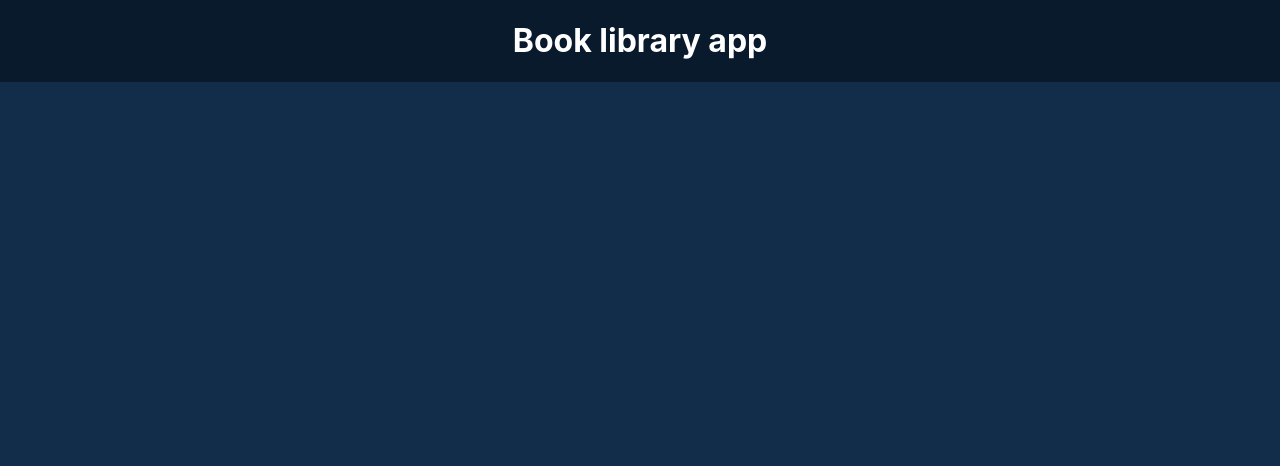
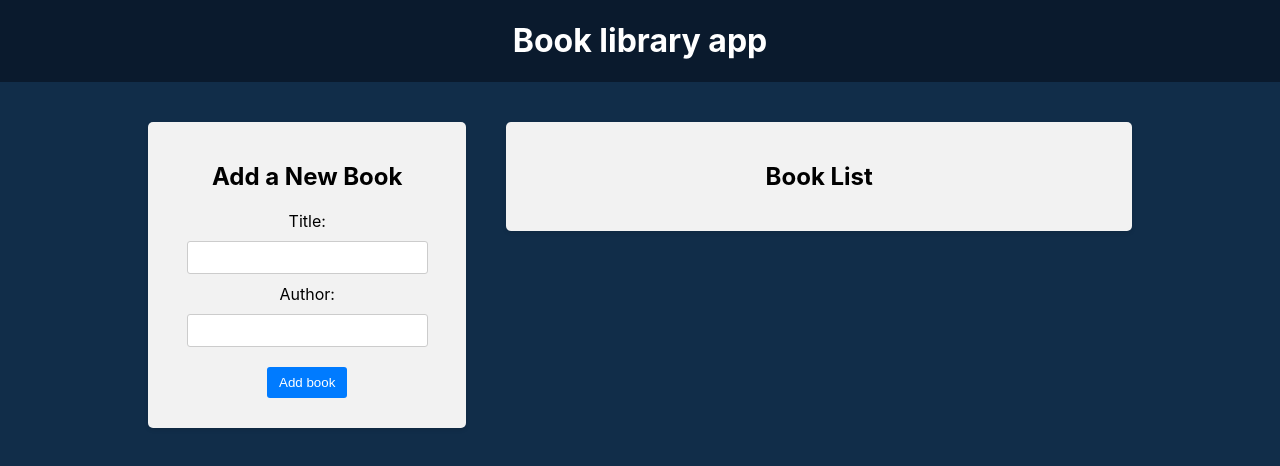
Before and after one commit to Huracan262/Book-Library-app, a React (Create React App) app in the folder frontend/: page / in a window 1280 px wide. Shown: the top 466 px of the page. Built offline with nearby package versions, Linux system fonts and the light colour scheme.

Commit message:
Added BookForm, BookList, Filters

```diff
--- a/frontend/src/App.js
+++ b/frontend/src/App.js
@@ -1,4 +1,7 @@
-import './App.css';
+import './App.css'
+import BookForm from './components/BookForm/BookForm'
+import Filter from './components/Filter/Filter'
+import BookList from './components/BookList/BookList'
 
 function App() {
   return (
@@ -6,8 +9,19 @@
       <header className="app-header">
         <h1>Book library app</h1>
       </header>
+
+      <main className="app-main">
+        <div className="app-left-column">
+          <BookForm />
+        </div>
+
+        <div className="app-right-column">
+          {/*<Filter />*/}
+          <BookList />
+        </div>
+      </main>
     </div>
-  );
+  )
 }
 
-export default App;
+export default App
--- /dev/null
+++ b/frontend/src/components/BookForm/BookForm.css
@@ -0,0 +1,48 @@
+.book-form {
+    width: 100%;
+}
+
+.book-form label {
+    display: block;
+    width: 100%;
+    text-align: center;
+    margin-bottom: 10px;
+}
+
+.book-form input {
+    width: 80%;
+    padding: 8px;
+    margin-bottom: 10px;
+    border: 1px solid #ccc;
+    border-radius: 3px;
+}
+
+.book-form button {
+    background-color: #007bff;
+    color: #fff;
+    padding: 8px 12px;
+    border: none;
+    border-radius: 3px;
+    cursor: pointer;
+    margin: 10px;
+    transition: background-color 0.3s ease;
+}
+
+.book-form button:hover {
+    background-color: #0056b3;
+}
+
+.book-form .spinner {
+    animation: spinner 1s infinite linear;
+    margin-left: 10px;
+}
+
+@keyframes spinner {
+    from {
+        transform: rotate(0deg);
+    }
+
+    to {
+        transform: rotate(360deg);
+    }
+}
--- /dev/null
+++ b/frontend/src/components/BookForm/BookForm.jsx
@@ -0,0 +1,39 @@
+import {useState} from 'react'
+import './BookForm.css'
+
+function BookForm() {
+  const [title, setTitle] = useState('')
+  const [author, setAuthor] = useState('')
+
+  const handleSubmit = (event) => {
+    event.preventDefault()
+
+    if (title && author) {
+      // dispatch action
+
+      console.log(title, author)
+      setTitle('')
+      setAuthor('')
+    }
+  }
+
+  return (
+    <div className="app-block book-form">
+      <h2>Add a New Book</h2>
+
+      <form onSubmit={handleSubmit}>
+        <div>
+          <label htmlFor="title">Title:</label>
+          <input type="text" id="title" value={title} onChange={event => setTitle(event.target.value)} />
+        </div>
+        <div>
+          <label htmlFor="author">Author:</label>
+          <input type="text" id="author" value={author} onChange={event => setAuthor(event.target.value)} />
+        </div>
+        <button type="submit">Add book</button>
+      </form>
+    </div>
+  )
+}
+
+export default BookForm
--- /dev/null
+++ b/frontend/src/components/BookList/BookList.css
@@ -0,0 +1,61 @@
+.book-list ul {
+    padding: 0;
+    margin: 20px -20px;
+    list-style: none;
+}
+
+.book-list li {
+    display: flex;
+    justify-content: space-between;
+    align-items: center;
+    width: auto;
+    padding: 10px 20px;
+    border-bottom: 1px solid #ccc;
+    background-color: #fff;
+    list-style-type: none;
+}
+
+.book-list li:nth-child(even) {
+    background-color: #f2f2f2;
+}
+
+.book-list li:hover {
+    background-color: #dbe4f8;
+}
+
+.book-list button {
+    background-color: #fff;
+    color: red;
+    border: 1px solid red;
+    padding: 8px 12px;
+    border-radius: 3px;
+    cursor: pointer;
+    transition: background-color 0.3s ease;
+}
+
+.book-list button:hover {
+    background-color: #fdd;
+}
+
+.book-list .highlight {
+    background-color: #ff0;
+}
+
+.book-list .book-info {
+    flex: 1;
+    text-align: left;
+}
+
+.book-list .book-actions {
+    display: flex;
+    align-items: center;
+}
+
+.book-list .star-icon {
+    width: 24px;
+    height: 24px;
+    margin: 0 20px;
+    cursor: pointer;
+    transition: color 0.3s ease;
+    color: #fca510;
+}
--- /dev/null
+++ b/frontend/src/components/BookList/BookList.jsx
@@ -0,0 +1,11 @@
+import './BookList.css'
+
+function BookList() {
+  return (
+    <div className="app-block book-list">
+      <h2>Book List</h2>
+    </div>
+  )
+}
+
+export default BookList
--- /dev/null
+++ b/frontend/src/components/Filter/Filter.css
@@ -0,0 +1,50 @@
+.filter-row {
+    display: flex;
+    justify-content: space-between;
+    align-items: center;
+}
+
+.filter-group {
+    flex: 1;
+    text-align: center;
+}
+
+.filter input[type='text'] {
+    width: 80%;
+    padding: 8px;
+    border: 1px solid #ccc;
+    border-radius: 3px;
+}
+
+.filter button {
+    background-color: #007bff;
+    color: #fff;
+    padding: 8px 12px;
+    border: none;
+    border-radius: 3px;
+    cursor: pointer;
+    margin: 10px;
+    transition: background-color 0.3s ease;
+}
+
+.filter button:hover {
+    background-color: #0056b3;
+}
+
+@media screen and (max-width: 1024px) {
+    .filter-row {
+        flex-direction: column;
+        align-items: stretch;
+    }
+
+    .filter-group {
+        width: 100%;
+        margin: auto;
+        margin-bottom: 10px;
+    }
+
+    .filter button {
+        margin: 10px auto 0;
+        max-width: 50%;
+    }
+}
--- /dev/null
+++ b/frontend/src/components/Filter/Filter.jsx
@@ -0,0 +1,11 @@
+import './Filter.css'
+
+function Filter() {
+  return (
+    <div className="app-block filter">
+      <h2>Filters</h2>
+    </div>
+  )
+}
+
+export default Filter
```
